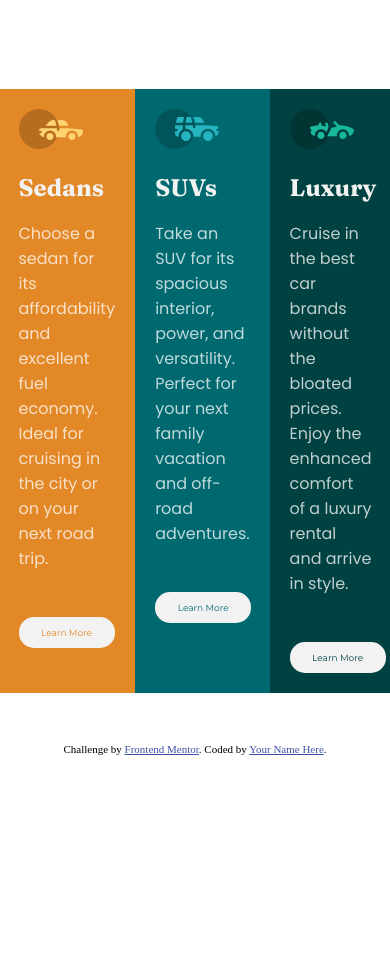
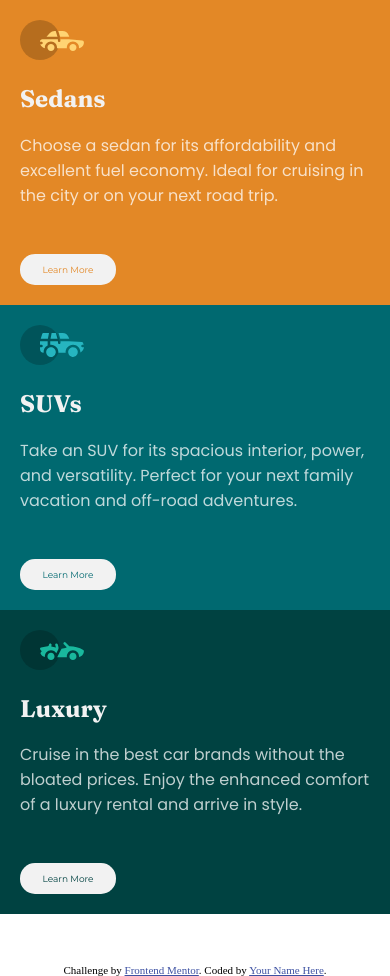
Before and after one commit to JohnsonSaka123/preview_card, a plain HTML site: page index.html in a window 390 px wide. Before the commit the page ends 844 px from the top, so only its background shows below. Drawn offline with Linux system fonts and the light colour scheme.

Commit message:
added media queries

```diff
--- a/index.css
+++ b/index.css
@@ -87,6 +87,12 @@ h1{
     padding-right: 20px;
   }
 }
+@media(max-width: 425px){
+  .card{
+    grid-template-columns: 1fr;
+    grid-template-rows: auto auto auto;
+  }
+}
 
 @media(max-width : 505px){
   .description{
```
